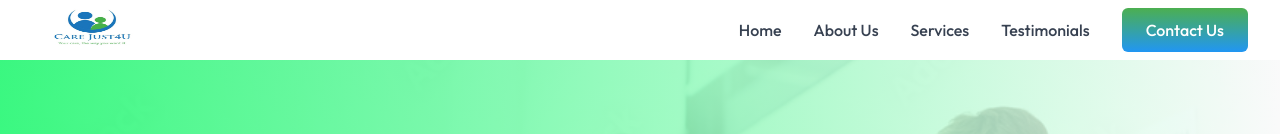
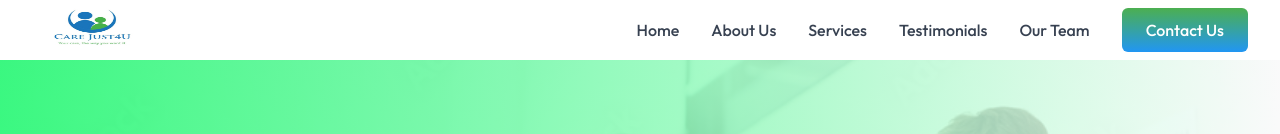
Before and after one commit to GhubTeam/care-just4U, a Next.js app: page / in a window 1280 px wide. Shown: the top 134 px of the page. Built offline with nearby package versions, Linux system fonts and the light colour scheme.

Commit message:
made changes

```diff
--- a/Components/NavBar/NavBar.jsx
+++ b/Components/NavBar/NavBar.jsx
@@ -83,7 +83,7 @@ const Navbar = () => {
           >
             Testimonials
           </Link>
-          {/* <Link
+          <Link
             to="team"
             smooth={true}
             duration={500}
@@ -92,7 +92,7 @@ const Navbar = () => {
             onClick={() => setIsMenuOpen(false)}
           >
             Our Team
-          </Link> */}
+          </Link>
           <Link
             to="contact-section"
             smooth={true}
@@ -110,3 +110,4 @@ const Navbar = () => {
 };
 
 export default Navbar;
+``
```
